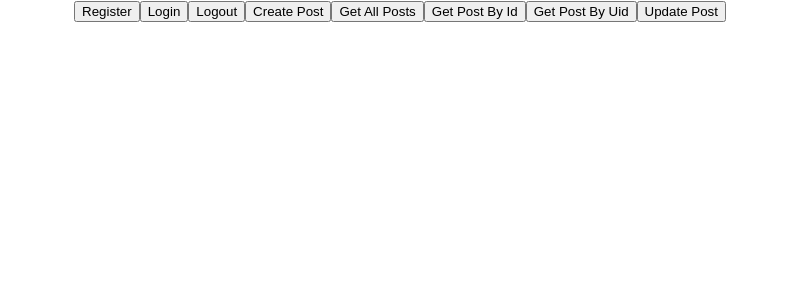
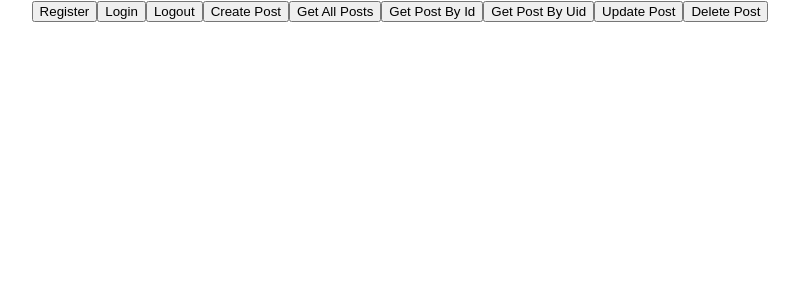
Before and after one commit to sbulatao/firebase-practice, a React (Create React App) app: page / in a window 1280 px wide. Shown: the top 300 px of the page, without its empty margins (240-1039 px from the left). Built offline with nearby package versions, Linux system fonts and the light colour scheme; no server answers.

Commit message:
DELETE method

```diff
--- a/src/App.js
+++ b/src/App.js
@@ -2,7 +2,7 @@ import React from 'react';
 import logo from './logo.svg';
 import './App.css';
 import { auth, db } from './firebase/init';
-import { collection, addDoc, doc, getDocs, getDoc, query, where, updateDoc } from 'firebase/firestore';
+import { collection, addDoc, doc, getDocs, getDoc, query, where, updateDoc, deleteDoc } from 'firebase/firestore';
 import { createUserWithEmailAndPassword, signInWithEmailAndPassword, signOut, onAuthStateChanged } from 'firebase/auth';
 
 function App() {
@@ -28,6 +28,12 @@ function App() {
     };
     console.log(newPost);
     updateDoc(postRef, newPost);
+  }
+
+  function deletePost(){
+    const hardcodedId = "fnHDMr1jEoK10eJhI2di";
+    const postRef = doc(db, "posts", hardcodedId);
+    deleteDoc(postRef);
   }
 
   function createPost() {
@@ -116,6 +122,7 @@ function App() {
       <button onClick={getPostById}>Get Post By Id</button>
       <button onClick={getPostByUid}>Get Post By Uid</button>
       <button onClick={updatePost}>Update Post</button>
+      <button onClick={deletePost}>Delete Post</button>
     </div>
   );
 }
```
